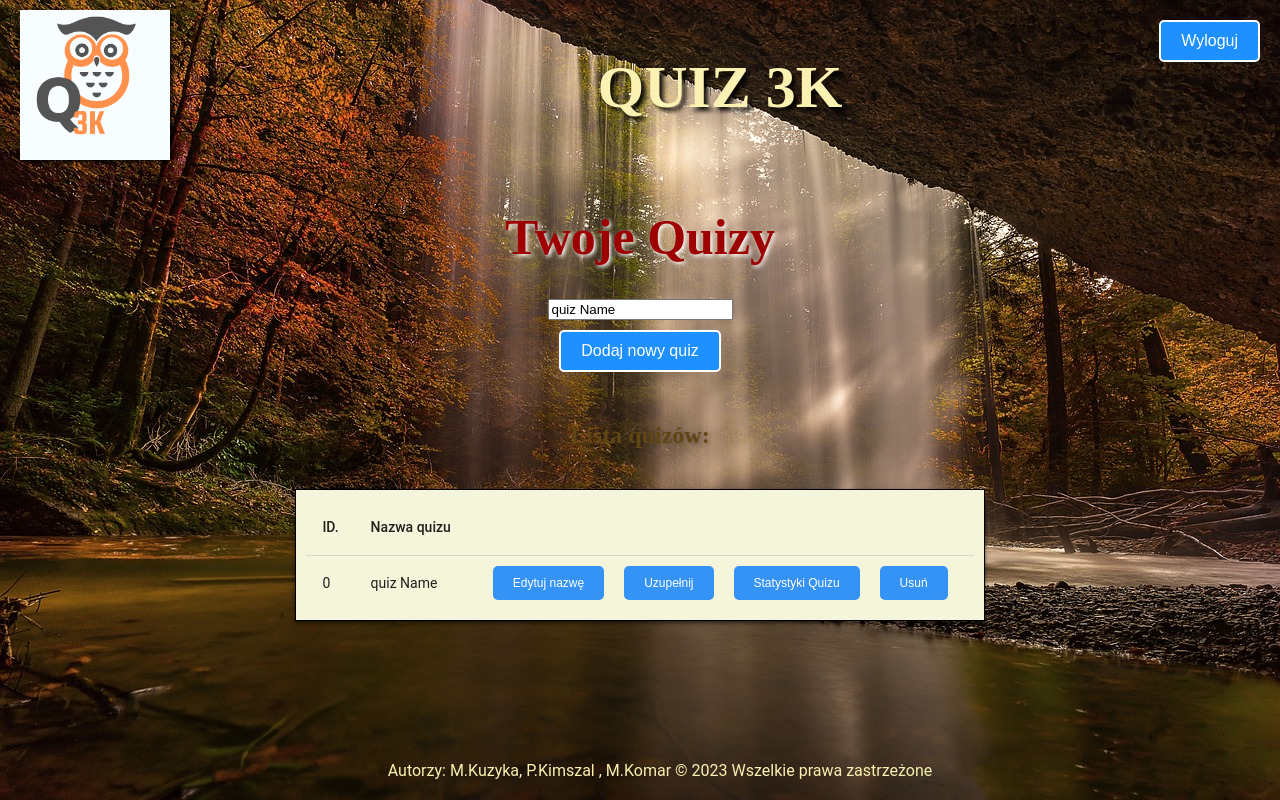
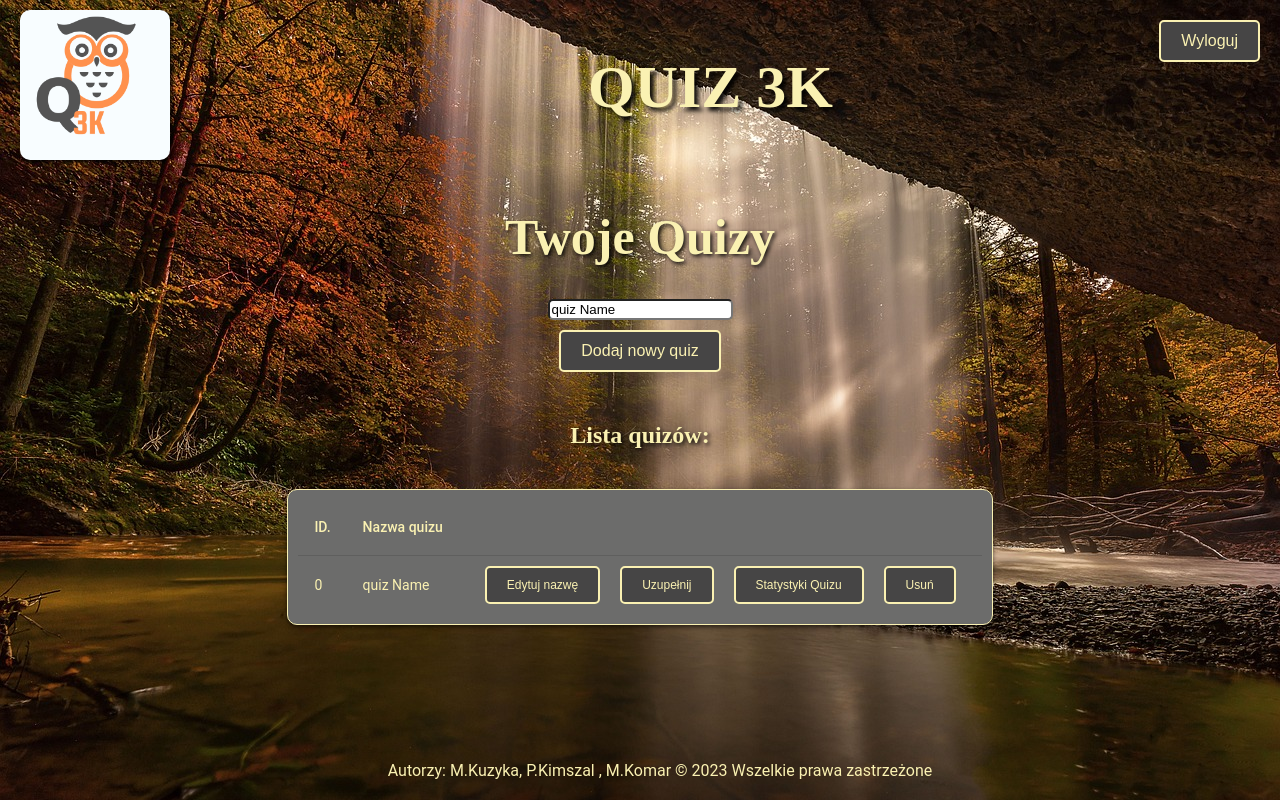
Before and after one commit to Matkaru/quiz3K, an Angular app in the folder frontQuiz3K/quiz3k_Front/: page /quiz in a window 1280 px wide. Built offline with nearby package versions, Linux system fonts and the light colour scheme; no server answers; sample sign-in values are in the browser's storage.

Commit message:
added login security and empty list of quiz message

```diff
--- a/frontQuiz3K/quiz3k_Front/src/app/app.component.css
+++ b/frontQuiz3K/quiz3k_Front/src/app/app.component.css
@@ -4,9 +4,8 @@ img {
   height: auto;
   box-shadow: 2px 2px 4px rgba(0, 0, 0, 0.9);
   cursor: pointer;
+  border-radius: 10px;
 }
-
-
 .header {
   display: flex;
   justify-content: space-between;
@@ -61,8 +60,8 @@ img {
 .start-page-header {
   color: #faf1b2;
   font-size: 60px;
-  text-align: center;
-  margin-left: 0;
+  text-align:left;
+  margin-left: 38%;
   text-shadow: 4px 4px 4px rgba(0, 0, 0, 0.9);
 }
 
--- a/frontQuiz3K/quiz3k_Front/src/app/app.component.html
+++ b/frontQuiz3K/quiz3k_Front/src/app/app.component.html
@@ -1,7 +1,7 @@
 <div class="all-page">
   <div class="header">
     <div>
-    <img src="assets/logo.png" alt="Logo" >
+    <img src="assets/logo.png" alt="Logo" [routerLink]="getRedirectLink()">
     </div>
      <div class="header-text2">
       <h1 class="start-page-header">QUIZ 3K</h1>
--- a/frontQuiz3K/quiz3k_Front/src/app/app.component.ts
+++ b/frontQuiz3K/quiz3k_Front/src/app/app.component.ts
@@ -1,5 +1,7 @@
 import { Component } from '@angular/core';
 import { FirstPageComponent } from './pages/first-page.component';
+import {Router} from "@angular/router";
+import {AuthService} from "./pages/auth-page/auth.service";
 @Component({
   selector: 'app-root',
   templateUrl: './app.component.html',
@@ -7,4 +9,13 @@ import { FirstPageComponent } from './pages/first-page.component';
 })
 export class AppComponent {
   title = 'quiz3k_Front';
+  constructor(private router: Router, private authService: AuthService) {}
+
+  getRedirectLink(): string {
+    if (this.authService.isLoggedUser()) {
+      return '/quiz';
+    } else {
+      return '';
+    }
+  }
 }
--- a/frontQuiz3K/quiz3k_Front/src/app/pages/first-page.component.css
+++ b/frontQuiz3K/quiz3k_Front/src/app/pages/first-page.component.css
@@ -3,27 +3,20 @@ button {
   padding: 10px 20px;
   border-radius: 5px;
   font-size: 16px;
-  border: 2px solid white;
+  border: 2px solid #faf1b2;
   background-color: #464545;
-  color: white;
+  color: #faf1b2;
   transition: background-color 0.3s ease;
   cursor: pointer;
 }
 button:hover{
   background-color: #999999;
 }
-.header {
-  display: flex;
-  justify-content: space-between;
-  align-items: center;
-  padding: 20px;
-  background-color: #69ea14;
-}
+
 .buttons {
   display: flex;
   justify-content: flex-end;
   gap: 10px;
-
 }
 
 .description {
--- a/frontQuiz3K/quiz3k_Front/src/app/pages/log-In-page/login-page.component.css
+++ b/frontQuiz3K/quiz3k_Front/src/app/pages/log-In-page/login-page.component.css
@@ -16,11 +16,14 @@ button{
   padding: 10px 20px;
   border-radius: 5px;
   font-size: 16px;
-  border: 2px solid white;
+  border: 2px solid #faf1b2;
   background-color: #464545;
-  color: white;
+  color: #faf1b2;
   transition: background-color 0.3s ease;
   cursor: pointer;
+}
+button:hover{
+  background-color: #999999;
 }
 .container {
   display: flex;
--- a/frontQuiz3K/quiz3k_Front/src/app/pages/log-In-page/login-page.component.html
+++ b/frontQuiz3K/quiz3k_Front/src/app/pages/log-In-page/login-page.component.html
@@ -8,10 +8,8 @@
 <body>
 <div class="form-wrapper">
 <form class="login-form">
-
   <div class="form-title">Logowanie</div>
   <br>
-
   <input type="text" name="email" [(ngModel)]="email" placeholder="Email">
   <input type="password" name="password" [(ngModel)]="password" placeholder="Hasło">
   <button (click)="logInUser()">Zaloguj</button>
--- a/frontQuiz3K/quiz3k_Front/src/app/pages/quiz-page/quiz-page.component.css
+++ b/frontQuiz3K/quiz3k_Front/src/app/pages/quiz-page/quiz-page.component.css
@@ -3,7 +3,6 @@
   flex-direction: column;
   align-items: center;
   justify-content: center;
-
 }
 
 .right-corner {
@@ -34,18 +33,25 @@ button{
   padding: 10px 20px;
   border-radius: 5px;
   font-size: 16px;
-  border: 2px solid white;
-  background-color: dodgerblue;
-  color: white
+  border: 2px solid #faf1b2;
+  background-color: #464545;
+  color: #faf1b2;
+  transition: background-color 0.3s ease;
+  cursor: pointer;
+}
+button:hover{
+  background-color: #999999;
 }
 .table-button{
   margin: 10px;
   padding: 10px 20px;
-  background-color: #3693f6;
-  color: #fff;
-  border: none;
   border-radius: 5px;
   font-size: 12px;
+  border: 2px solid #faf1b2;
+  background-color: #464545;
+  color: #faf1b2;
+  transition: background-color 0.3s ease;
+  cursor: pointer;
 }
 .action-column{
   position: absolute;
@@ -54,21 +60,37 @@ button{
 }
 .text-right{
   text-align: right;
+  color: #faf1b2;
 }
 
 .list-box{
   margin: 20px;
-  border: 1px solid #000;
+  border: 1px solid #faf1b2;
   padding: 10px;
-  background-color:beige;
+  background-color:#6c6c6b;
   box-shadow: 0 2px 4px rgba(0, 0, 0, 0.6);
+  border-radius: 10px;
 }
 .list-title{
-  color: #604615;
-  text-shadow: 2px 2px 4px rgba(0, 0, 0, 0.2);
+  color: #faf1b2;
+  text-shadow: 2px 2px 4px rgba(0, 0, 0, 0.9);
 }
 .page-title{
-  color: #9d0101;
-  text-shadow: 2px 2px 4px white;
+  color: #faf1b2;
+  text-shadow: 2px 2px 4px rgba(0, 0, 0, 0.9);
   font-size: 50px;
 }
+.set-quiz-name{
+  border-radius: 5px;
+}
+.table-quiz-name{
+  color: #faf1b2;
+}
+.confirm-delete-message{
+  color: #faf1b2;
+}
+.empty-list-message{
+  color: #faf1b2;
+  font-size: 18px;
+  text-shadow: 2px 2px 4px rgba(0, 0, 0, 0.9);
+}
--- a/frontQuiz3K/quiz3k_Front/src/app/pages/quiz-page/quiz-page.component.html
+++ b/frontQuiz3K/quiz3k_Front/src/app/pages/quiz-page/quiz-page.component.html
@@ -13,7 +13,7 @@
 
 <h1 class="page-title">Twoje Quizy</h1>
 <div>
-  <input type="text" id="nazwaQuizu" [(ngModel)]="quizName" name="nazwaQuizu">
+  <input type="text" id="nazwaQuizu" [(ngModel)]="quizName" name="nazwaQuizu" class="set-quiz-name" placeholder="Wpisz nazwę">
 </div>
 <div class="button-group">
   <button (click)="addQuiz()">Dodaj nowy quiz</button>
@@ -27,17 +27,20 @@
 </div>
 
 <h2 class="list-title">Lista quizów:</h2>
-<div class="list-box">
+<div *ngIf="quizList.length === 0" class="empty-list-message">
+  Nie masz jeszcze żadnego quizu, dodaj go powyżej.
+</div>
+<div *ngIf="quizList.length > 0" class="list-box">
 <table mat-table [dataSource]="quizList" class="quiz-list">
   <ng-container matColumnDef="lp">
-    <th mat-header-cell *matHeaderCellDef>ID.</th>
-    <td mat-cell *matCellDef="let quiz">{{ quiz.id }}</td>
+    <th mat-header-cell *matHeaderCellDef class="table-quiz-name">ID.</th>
+    <td mat-cell *matCellDef="let quiz" class="table-quiz-name">{{ quiz.id }}</td>
   </ng-container>
 
   <ng-container matColumnDef="nazwa">
-    <th mat-header-cell *matHeaderCellDef>Nazwa quizu</th>
-    <td mat-cell *matCellDef="let quiz">
-      <ng-container *ngIf="editedQuizId === quiz.id; else quizNameDisplay">
+    <th mat-header-cell *matHeaderCellDef class="table-quiz-name">Nazwa quizu</th>
+    <td mat-cell *matCellDef="let quiz" class="table-quiz-name">
+      <ng-container *ngIf="editedQuizId === quiz.id; else quizNameDisplay" >
         <input type="text" [(ngModel)]="editedQuizName">
       </ng-container>
       <ng-template #quizNameDisplay>{{ quiz.quizName }}</ng-template>
--- a/frontQuiz3K/quiz3k_Front/src/app/pages/registration-page/registration-page.component.css
+++ b/frontQuiz3K/quiz3k_Front/src/app/pages/registration-page/registration-page.component.css
@@ -18,9 +18,9 @@ button{
   padding: 10px 20px;
   border-radius: 5px;
   font-size: 16px;
-  border: 2px solid white;
+  border: 2px solid #faf1b2;
   background-color: #464545;
-  color: white;
+  color: #faf1b2;
   transition: background-color 0.3s ease;
   cursor: pointer;
 }
```
